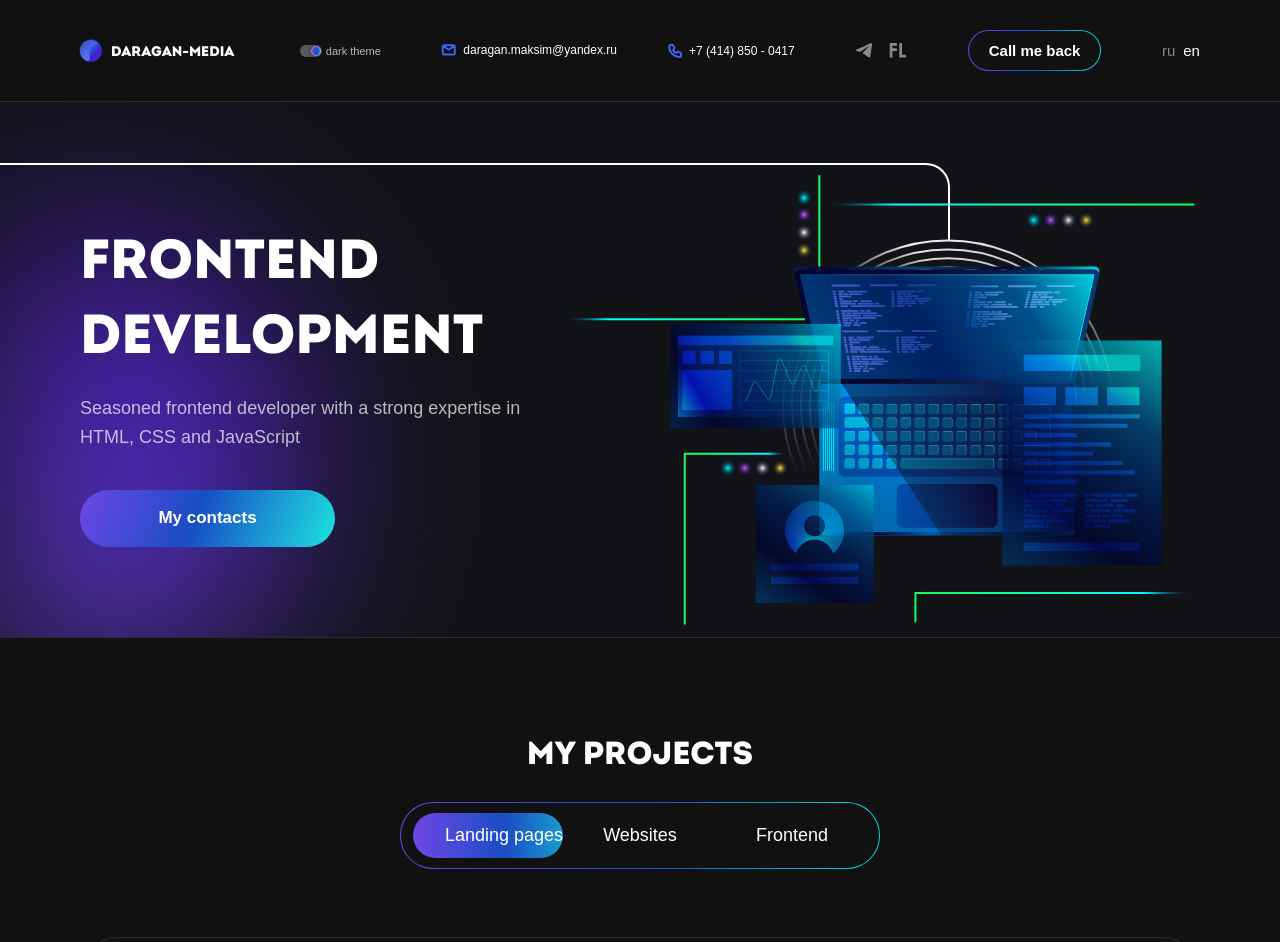
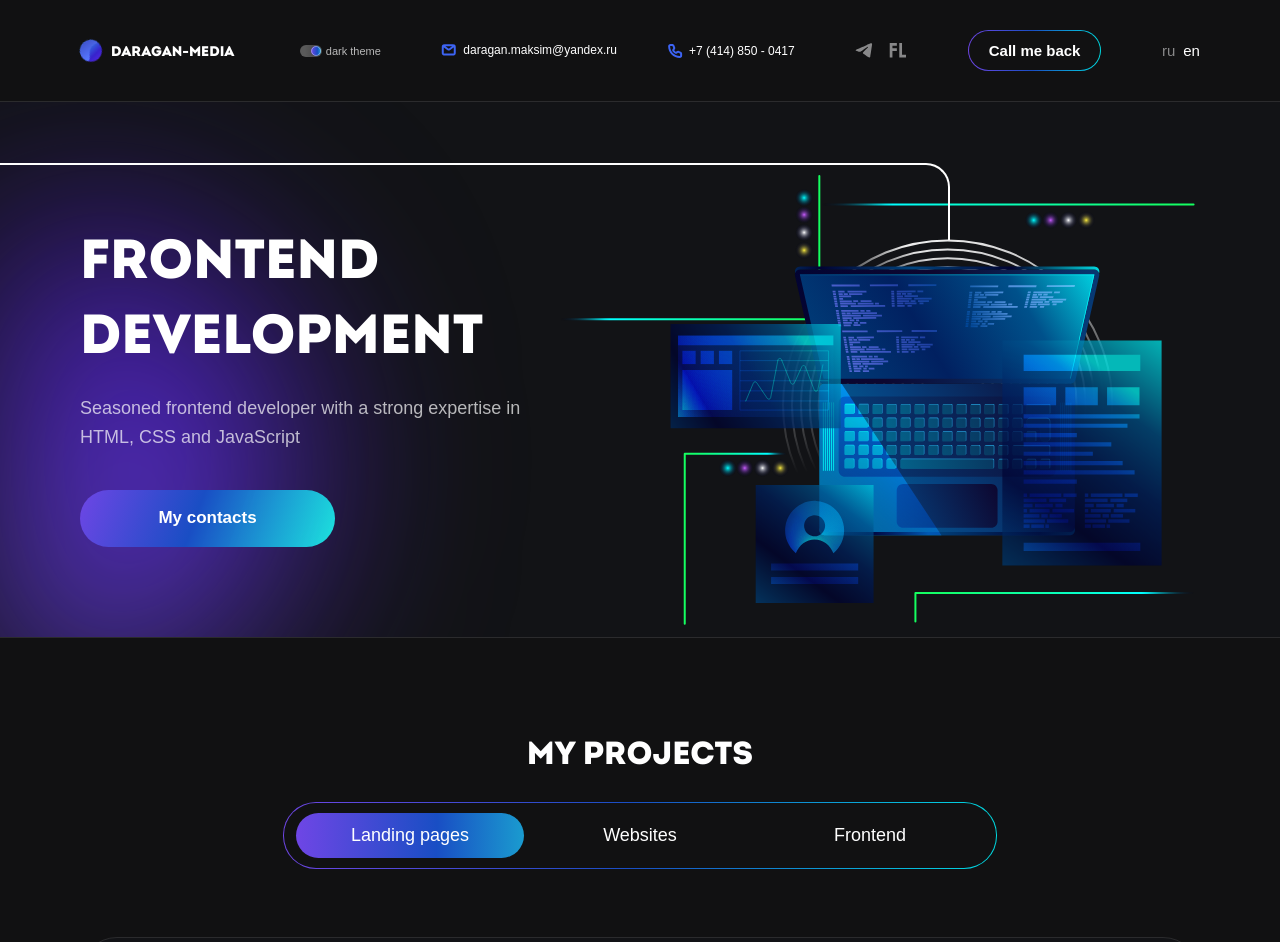
Before and after one commit to Hillel1408/daragan-media, a React (Create React App) app: page / in a window 1280 px wide. Shown: the top 942 px of the page. Built offline with nearby package versions, Linux system fonts and the light colour scheme.

Commit message:
правки

```diff
--- a/src/components/Tabs/Tabs.tsx
+++ b/src/components/Tabs/Tabs.tsx
@@ -22,7 +22,7 @@ export default function Tabs({
                 {list.map((item, index) => (
                     <li
                         className={classNames(
-                            "py-2 px-8 rounded-[33px] cursor-pointer text-nowrap w-[150px] text-center sm:px-3 sm:w-[100px]",
+                            "py-2 px-2 rounded-[33px] cursor-pointer text-nowrap w-[228px] text-center md:w-[180px] sm:w-[147px]",
                             activeTab === index && "bg-tab cursor-default",
                         )}
                         key={index}
```
